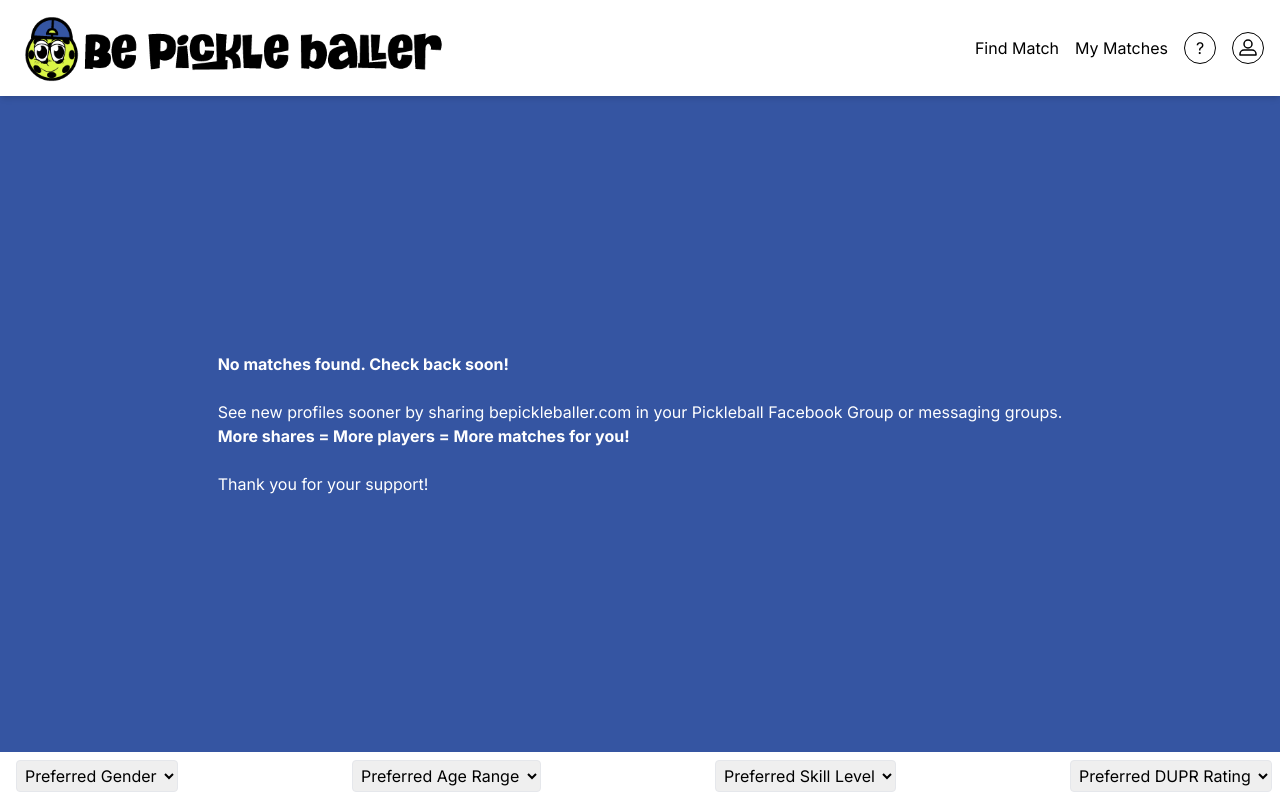
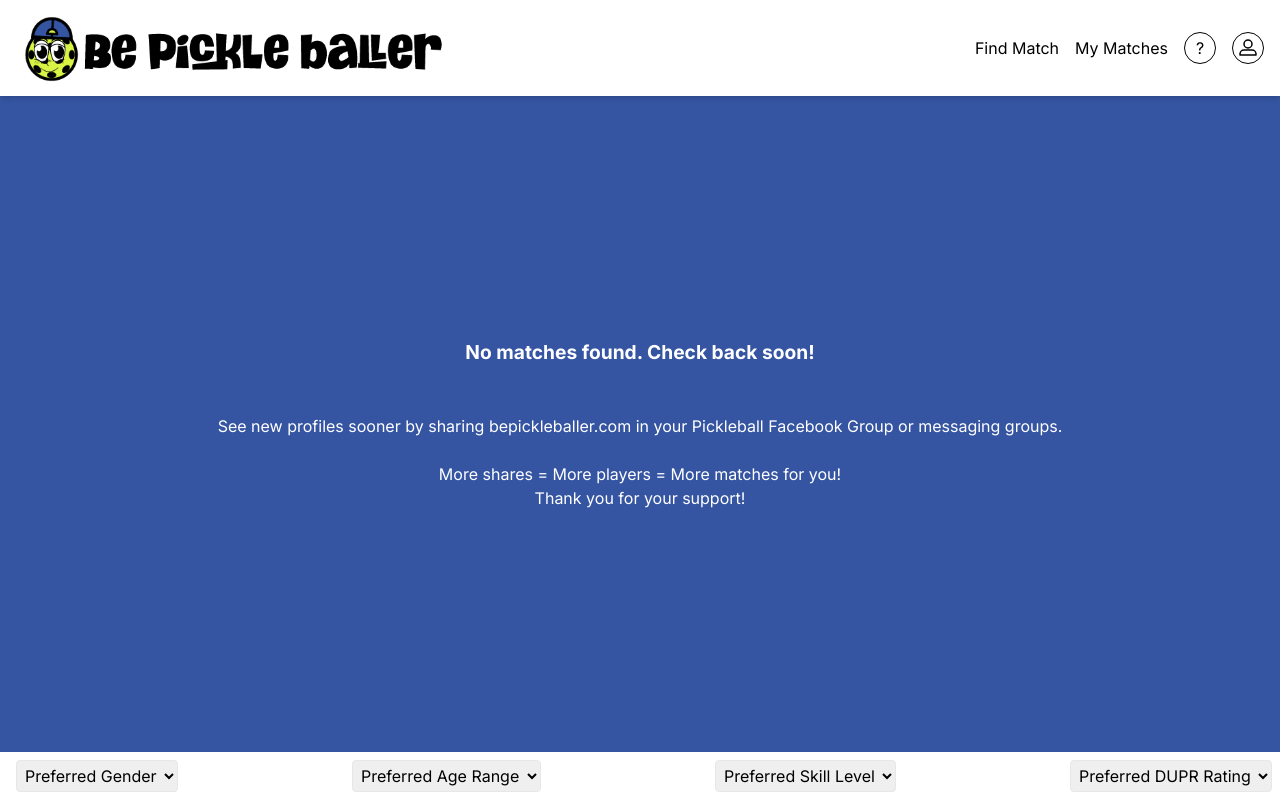
Before and after one commit to btejes/bepickleballer-matchmaking, a Next.js app: page /matchmaking/local-play in a window 1280 px wide. Built offline with nearby package versions, Linux system fonts and the light colour scheme; no server answers.

Commit message:
Updated Formating of no matches text

```diff
--- a/app/local-play/page.jsx
+++ b/app/local-play/page.jsx
@@ -107,18 +107,19 @@ const LocalPlay = () => {
           </div>
         ) : (
 
-          <p className="justify-center">
+          <p className="justify-center text-center">
             {error === 'No matches found' ? (
               <>
-                <strong>No matches found. Check back soon!</strong>
+                <strong><big>No matches found. Check back soon!</big></strong>
+                <br />
                 <br />
                 <br />
                 <span>
-                  See new profiles sooner by sharing <a href="https://bepickleballer.com" target="_blank" rel="noopener noreferrer">bepickleballer.com</a> in your Pickleball Facebook Group or messaging groups.
+                  See new profiles sooner by sharing <string> <a href="https://bepickleballer.com" target="_blank" rel="noopener noreferrer">bepickleballer.com</a> in your Pickleball Facebook Group or messaging groups. </string>
                   <br />
-                  <strong>More shares = More players = More matches for you!</strong>
+                  <br />
+                  More shares = More players = More matches for you!
                 </span>
-                <br />
                 <br />
                 <span>Thank you for your support!</span>
               </>
```
